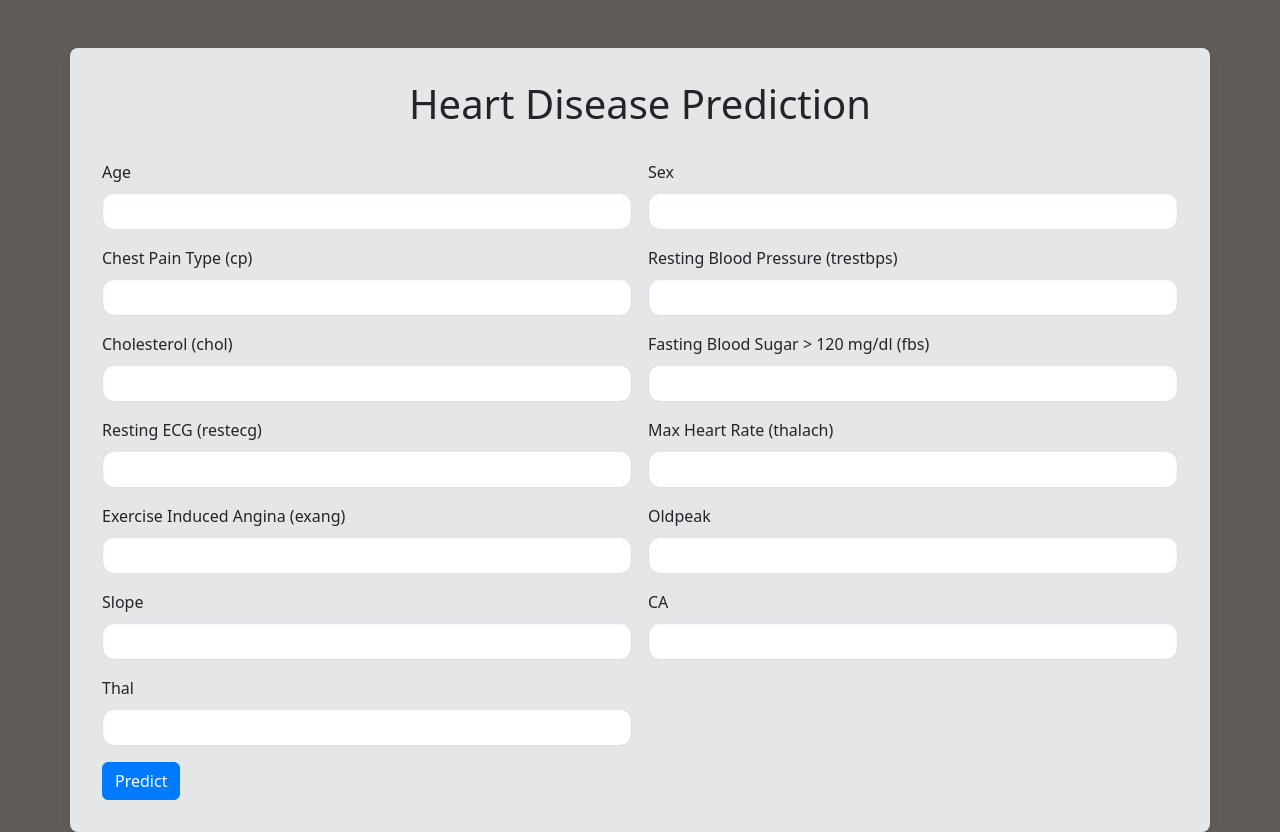
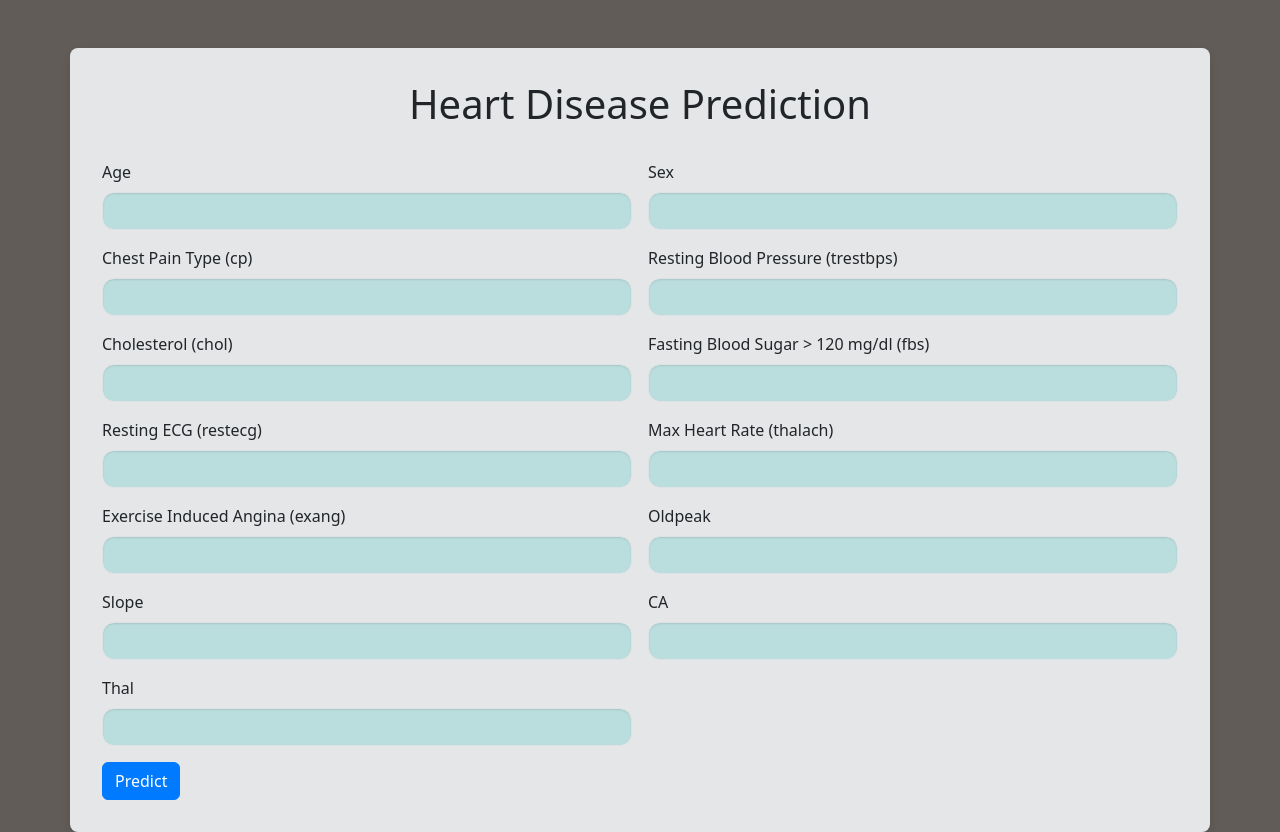
Before and after one commit to Anuraj4/Health-Recommendation-System, a Flask app: page / in a window 1280 px wide. Run offline with Flask 3, Linux system fonts and the light colour scheme.

Commit message:
fixes the UI of website

```diff
--- a/static/style.css
+++ b/static/style.css
@@ -19,6 +19,7 @@ body{
 .form-control {
     border-radius: 12px; /* Rounded corners for inputs */
     box-shadow: inset 0 1px 2px rgba(0, 0, 0, 0.1); /* Inner shadow for inputs */
+    background-color: rgb(186, 221, 221);
 }
 
 /* Style the submit button */
```
